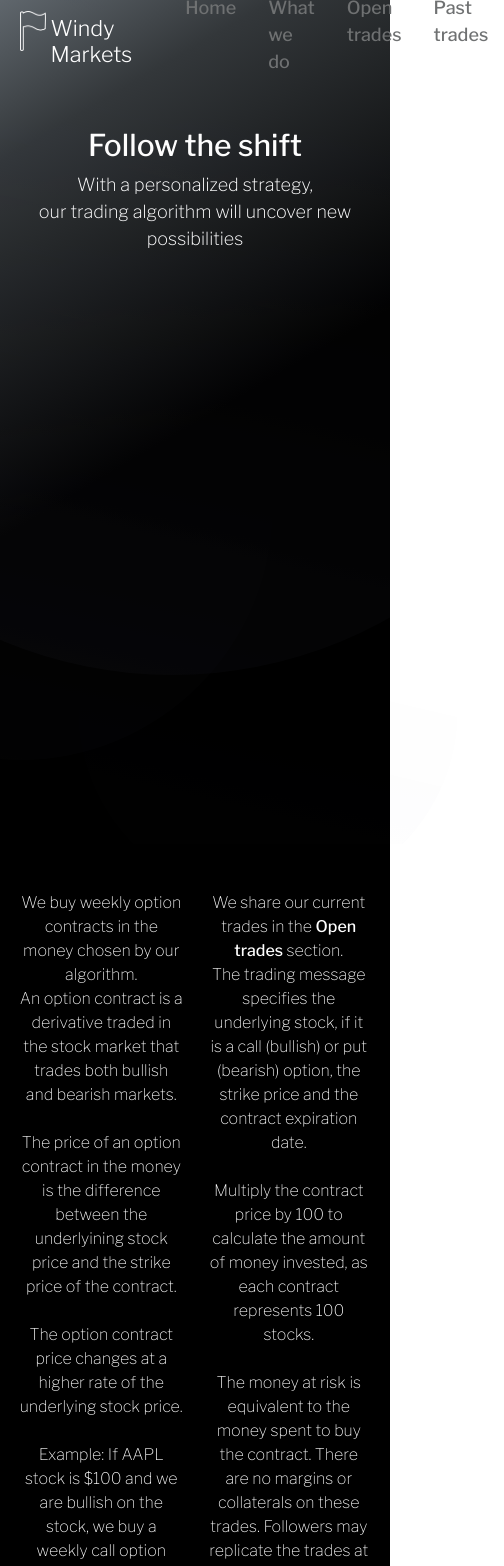
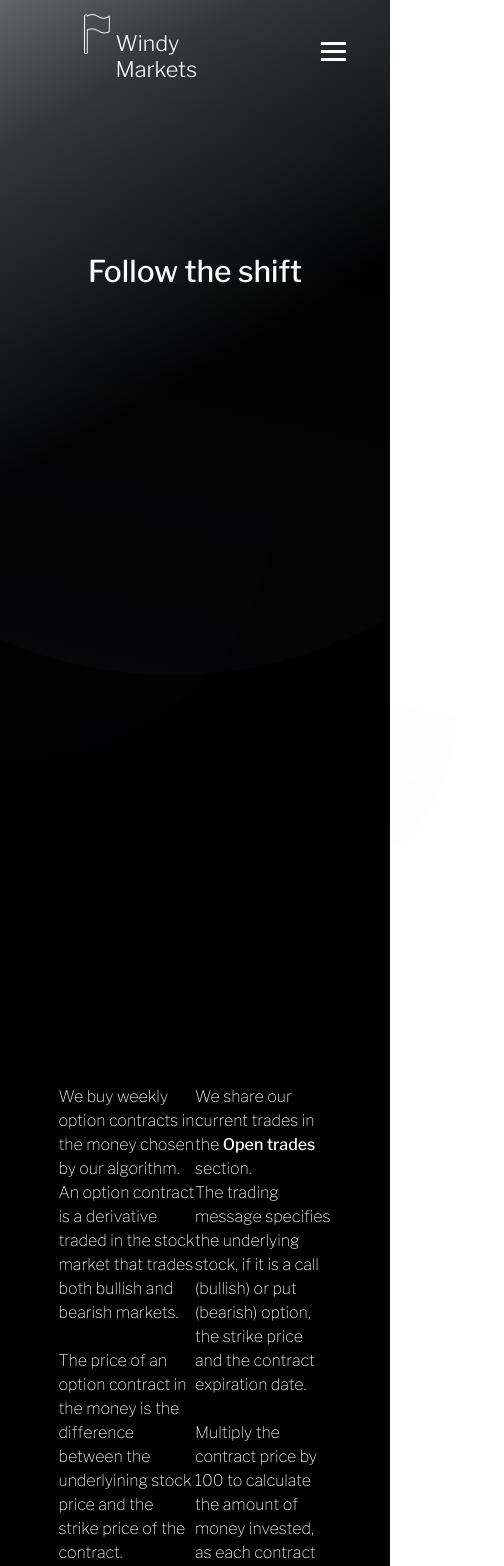
Before and after one commit to juanbercoff/windy-markets-web, a React (Create React App) app: page / in a window 390 px wide. Shown: the top 1566 px of the page, 504 px wide, since content can reach past the window. Built offline with nearby package versions, Linux system fonts and the light colour scheme.

Commit message:
Added new styles and views

```diff
--- a/package.json
+++ b/package.json
@@ -1,5 +1,6 @@
 {
   "name": "windy-market-web",
+  "proxy": "http://localhost:3000",
   "version": "0.1.0",
   "private": true,
   "dependencies": {
--- a/src/App.css
+++ b/src/App.css
@@ -9,10 +9,19 @@ body {
   transition: all 0.5s ease;
 }
 
+.body-container {
+  display: flex;
+  flex-direction: column;
+}
+
 /* Login */
 .form-container{
 	border-radius: 10px;
 	padding: 30px;
+}
+
+form{
+	background: #fff;
 }
 
 /* Header  */
@@ -20,23 +29,27 @@ header {
   display: flex;
   width: 90%;
   height: 10vh;
-  margin: auto;
+  padding-left: 10vh;
   align-items: center;
-}
+  position: fixed;
+  margin-top: 2vh;
 
-form{
-	background: #fff;
 }
 
 .logo-container, .nav-links {
   display: flex;
-
 }
 
-.logo {
+.logo-container {
+  margin-bottom: 1rem;
+  flex: 1
+}
+
+.logo-container h4 {
   font-weight: 300;
   margin: 5px;
   color: #FFFFFF;
+  margin-top: 17px;
 }
 
 .nav-links {
@@ -53,12 +66,37 @@ form{
   color:#FFFFFF
 }
 
-.logo-container {
-  flex: 1;
+.nav-container {
+  flex: 2
 }
 
-nav {
-  flex: 2
+.burger {
+  display: none;
+  margin-bottom: 1rem;
+  cursor: pointer;
+}
+
+.burger div {
+  flex: 1;
+  width: 25px;
+  height: 3px;
+  background-color:#FFFFFF;
+  margin:5px;
+  transition: all 0.3s ease;
+}
+
+.toggle .line1{
+  transform: rotate(-45deg) translate(-5px,6px);
+  background-color: #000000;
+}
+
+.toggle .line2{
+  opacity: 0;
+}
+
+.toggle .line3{
+  transform: rotate(45deg) translate(-5px,-6px);
+  background-color: #000000;
 }
 
 
@@ -68,8 +106,6 @@ nav {
 .home-container {
   background-image: linear-gradient(149.53deg, rgb(139, 149, 158) -14.6%, rgb(51, 55, 58) 15.02%, rgb(0, 0, 0) 50.16%);
 }
-
-
 
 .presentation {
   display: flex;
@@ -81,11 +117,10 @@ nav {
 
 .introduction  {
   flex: 1;
-
 }
 
 .intro-text h1{
-  font-size: 44px;
+  font-size: 54px;
   font-weight: 500;
   background: #FFFFFF;
   -webkit-background-clip: text;
@@ -99,19 +134,6 @@ nav {
   color: #FFFFFF
 }
 
-/* .cover {
-  flex: 1;
-  display: flex;
-  justify-content: center;
-  height: 60vh;
-}
-
-.cover img {
-  height: 100%;
-  filter: drop-shadow(0px 5px 3px black);
-  animation: drop 1.5s ease;
-}
-*/
 
 .cta {
   padding: 50px 0px 0px 0px;
@@ -145,6 +167,7 @@ nav {
   right: 30%;
   height: 60%;
   opacity: 0.3;
+  pointer-events:none;
 }
 
 .small-circle {
@@ -152,27 +175,28 @@ nav {
   bottom: 0%;
   left: 20%;
   opacity: 0.8;
+  pointer-events:none;
 }
 
   /* Options  */
-
 .whatWeDo-container {
   background-color:#000000
 }
 
+
 .options {
   display: flex;
-  width: 90%;
+  width: 70%;
   margin: auto;
   min-height: 100vh;
-  align-items: center;
   justify-content: space-around;
+  padding-top: 20em;
+  /* column-gap: 15em; */
 }
 
 .options-text {
   flex: 1;
-  text-align: center;
-
+  text-align: left;
 }
 
 .options-text h1{
@@ -187,7 +211,8 @@ nav {
   margin-top: 5px;
   font-size: 16px;
   font-weight: 100;
-  color: #FFFFFF
+  color: #FFFFFF;
+
 }
 
 .options-cover {
@@ -204,6 +229,8 @@ nav {
   background-color: #D9D9DE;
 }
 
+
+
 @keyframes drop {
   0% {
       opacity: 0;
@@ -216,11 +243,14 @@ nav {
 }
 
 @media screen and (max-width: 1024px) {
+  body {
+    overflow-x: hidden;
+  }
   .presentation {
       flex-direction: column;
   }
   .introduction {
-      margin-top: 5vh;
+      margin-top: 30vh;
       text-align: center;
   }
   .intro-text h1 {
@@ -238,6 +268,44 @@ nav {
   .big-circle, .medium-circle, .small-circle {
       opacity: 0.1;
   }
+  .nav-links {
+    position: fixed;
+    padding: 0;
+    right: 0px;
+    height: 100%;
+    top:0;
+    background-color: #FFFFFF;
+    display: flex;
+    flex-direction: column;
+    align-items: center;
+    width: 100%;
+    transform: translateX(100%);
+    transition: transform 0.3s ease-in;
+  }
+
+  .nav-links li{
+    opacity: 0;
+  }
+
+  .burger {
+    display: block;
+    z-index: 5;
+  }
+}
+
+@keyframes navLinkFade {
+  from{
+    opacity: 0;
+    transform: translateX(50px);
+  }
+  to {
+    opacity: 1;
+    transform: translateX(0px);
+  }
+}
+
+.nav-active {
+  transform: translateX(0%);
 }
 
 .trade-list-container {
--- a/src/App.js
+++ b/src/App.js
@@ -1,5 +1,5 @@
 import './App.css';
-
+import NavBar from './components/NavBar';
 import Home from './components/Home';
 import Login from './components/Login';
 import TradeForm from './components/TradeForm';
@@ -11,7 +11,7 @@ import { Switch, Route } from "react-router-dom";
 
 function App() {
   return (
-    <div>
+    <div className='body-container'>
 
       <Switch>
         <Route path="/login">
@@ -27,6 +27,7 @@ function App() {
           <TradesList/>
         </Route>
         <Route path="/">
+          <NavBar/>
           <Home />
           <WhatWeDo/>
         </Route>
--- a/src/components/Home.js
+++ b/src/components/Home.js
@@ -1,5 +1,4 @@
 import React from 'react';
-import NavBar from './NavBar'
 
 import bigCircle from '../public/images/big-eclipse.svg'
 import mediumCircle from '../public/images/mid-eclipse.svg'
@@ -7,13 +6,13 @@ import smallCircle from '../public/images/small-eclipse.svg'
 
 function Home() {
     return (
-        <div className='home-container'>
-            <NavBar/>
+        <div className='home-container' id='home'>
+
             <section className="presentation">
                 <div className="introduction">
                     <div className="intro-text">
                         <h1>Follow the shift</h1>
-                        <p>With a personalized strategy,<br/> our trading algorithm will uncover new possibilities</p>
+                        {/* <p>With a personalized strategy,<br/> our trading algorithm will uncover new possibilities</p> */}
                     </div>
     {/*                 <div className="cta">
                         <button className="cta-select">Download the app</button>
--- a/src/components/NavBar.js
+++ b/src/components/NavBar.js
@@ -1,24 +1,52 @@
-import React from 'react';
+import React, { useEffect } from 'react';
 import logo from '../public/images/logoBlackTransparent.png'
+import { Link } from "react-router-dom";
 
 function NavBar() {
-      return (
+    useEffect (() => {
+        const burger = document.querySelector('.burger');
+        const nav = document.querySelector('.nav-links');
+        const navLinks = document.querySelectorAll('.nav-links li')
+
+
+        burger.addEventListener('click', () => {
+            nav.classList.toggle('nav-active');
+
+
+            navLinks.forEach((link, index) => {
+                if(link.style.animation) {
+                    link.style.animation = '';
+                } else {
+                    link.style.animation = `navLinkFade 0.5s ease forwards ${index / 5 + 0.3}s`;
+                }
+            })
+            burger.classList.toggle('toggle');
+        })
+    }, [])
+
+
+    return (
         <header>
-            <div class="logo-container">
+            <div className="logo-container">
                 <img src={logo} alt='logo' height="40px" width='auto'></img>
-                <h4 class='logo'>Windy Markets</h4>
+                <h4>Windy Markets</h4>
             </div>
-            <nav>
-                <ul class="nav-links">
+            <nav className="nav-container">
+                <ul className="nav-links">
                     {/* TODO Hamburger menu when viewport is too small */}
-                    <li><a class='nav-link' href='/home'>Home</a></li>
-                    <li><a class='nav-link' href='/home'>What we do</a></li>
-                    <li><a class='nav-link' href='/home'>Open trades</a></li>
-                    <li><a class='nav-link' href='/home'>Past trades</a></li>
+                    <li><a className='nav-link' href='#home'>Home</a></li>
+                    <li><a className='nav-link' href='#whatWeDo'>What we do</a></li>
+                    <li><Link className='nav-link' to='/tradesList'>Open trades</Link></li>
+                    <li><a className='nav-link' href='/home'>Past trades</a></li>
                 </ul>
             </nav>
+            <div className='burger'>
+                    <div className='line1'></div>
+                    <div className='line2'></div>
+                    <div className='line3'></div>
+            </div>
         </header>
-      );
+    );
 }
 
 export default NavBar;
--- a/src/components/TradeItem.js
+++ b/src/components/TradeItem.js
@@ -28,12 +28,16 @@ const TradeItem = ({value, handleClick}) => {
     }
 
     return (
-    <div>
-        <li className="list-group-item list-group-item-action" onClick={handleClick}>
-            Buying {value.contractType} options of {value.stock} strike {value.strike} for {formatDate(value.expirationDate)}
-        <img src={image} width='100%' height='auto' alt='trade'/>
-        </li>
-    </div>
+
+        <tr class="w-25">
+            <td>{value.contractType}</td>
+            <td>{value.stock}</td>
+            <td>{value.strike}</td>
+            <td>{formatDate(value.expirationDate)}</td>
+            <td><img src={image} width='70%' height='auto' alt='trade'/>
+        </td>
+        </tr>
+
     )
 }
 
--- a/src/components/WhatWeDo.js
+++ b/src/components/WhatWeDo.js
@@ -2,18 +2,17 @@ import React from 'react';
 
 function WhatWeDo() {
     return (
-        <section className='whatWeDo-container'>
+        <section className='whatWeDo-container' id="whatWeDo">
             <section className="options">
-                <div className="row introduction">
-                    <div className="col-6 options-text">
-                        <p>We buy weekly option contracts in the money chosen by our algorithm.<br/>
-                        An option contract is a derivative traded in the stock market that trades both bullish and bearish markets.<br/><br/>
-                        The price of an option contract in the money is the difference between the underlyining stock price and the strike price of the contract.<br/><br/>
-                        The option contract price changes at a higher rate of the underlying stock price.<br/><br/>
-                        Example: If AAPL stock is $100 and we are bullish on the stock, we buy a weekly call option with a strike price of $90, paying $10 for the contract. If the stock price increases 3% to $103, our contract value will rise to $13, making a 30% profit.
+                <div className="options-text">
+                    <p>We buy weekly option contracts in the money chosen by our algorithm.
+                    An option contract is a derivative traded in the stock market that trades both bullish and bearish markets.<br/><br/>
+                    The price of an option contract in the money is the difference between the underlyining stock price and the strike price of the contract.<br/><br/>
+                    The option contract price changes at a higher rate of the underlying stock price.<br/><br/>
+                    Example: If AAPL stock is $100 and we are bullish on the stock, we buy a weekly call option with a strike price of $90, paying $10 for the contract. If the stock price increases 3% to $103, our contract value will rise to $13, making a 30% profit.
                     </p>
-                    </div>
-                    <div className="col-6 options-text">
+                </div>
+                <div className="options-text">
                     <p>We share our current trades in the <b>Open trades</b> section.<br/>
                     The trading message specifies the underlying stock, if it is a call (bullish) or put (bearish) option, the strike price and the contract expiration date.<br/><br/>
                     Multiply the contract price by 100 to calculate the amount of money invested, as each contract represents 100 stocks.<br/><br/>
@@ -23,11 +22,9 @@ function WhatWeDo() {
                     If you are going to follow us, you should trade <b>right after</b> you receive the message, as market prices change fast.
                     The option contracts are sold before expiration.
                     We send a message to close position and make a profit.</p>
-                    </div>
                 </div>
             </section>
         </section>
-
     )
 }
 
```
Also changed, not shown: src/components/Login.js (+11 -31 lines), src/components/TradeList.js (+23 -2 lines).
